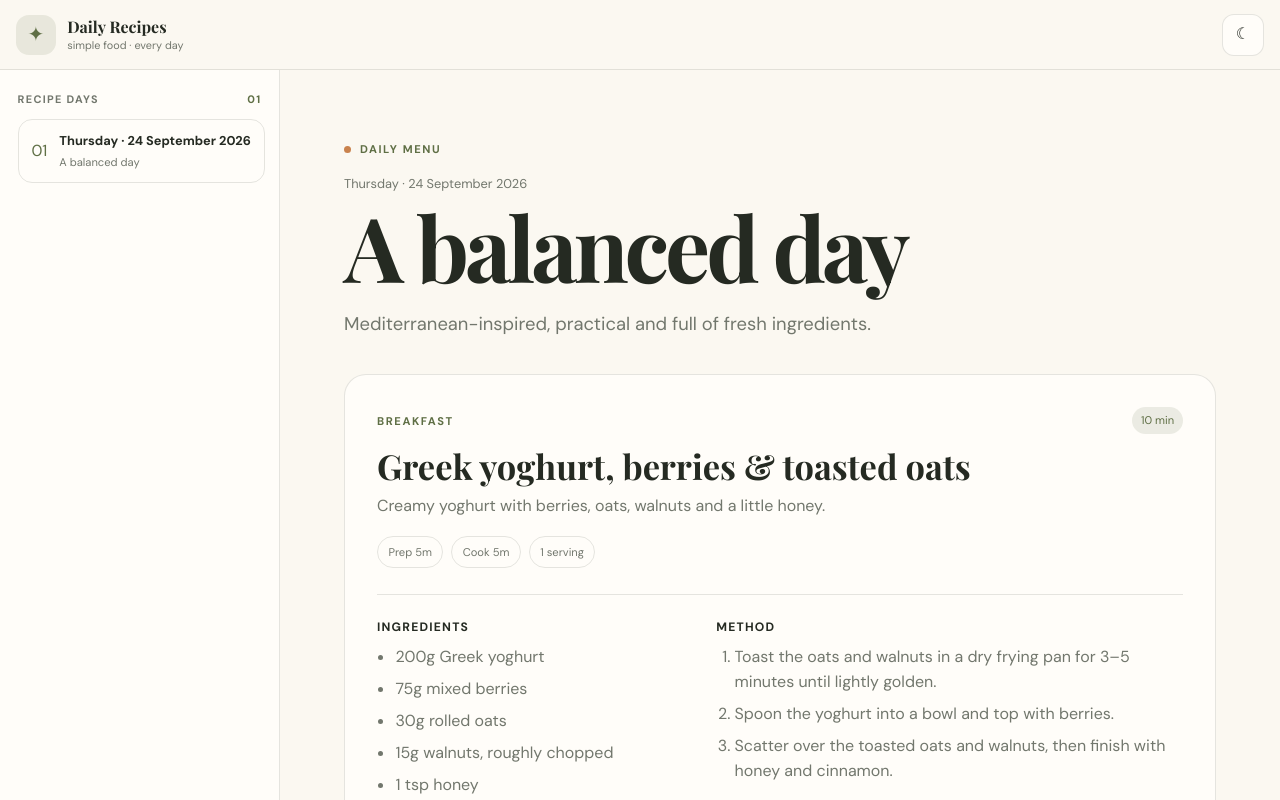
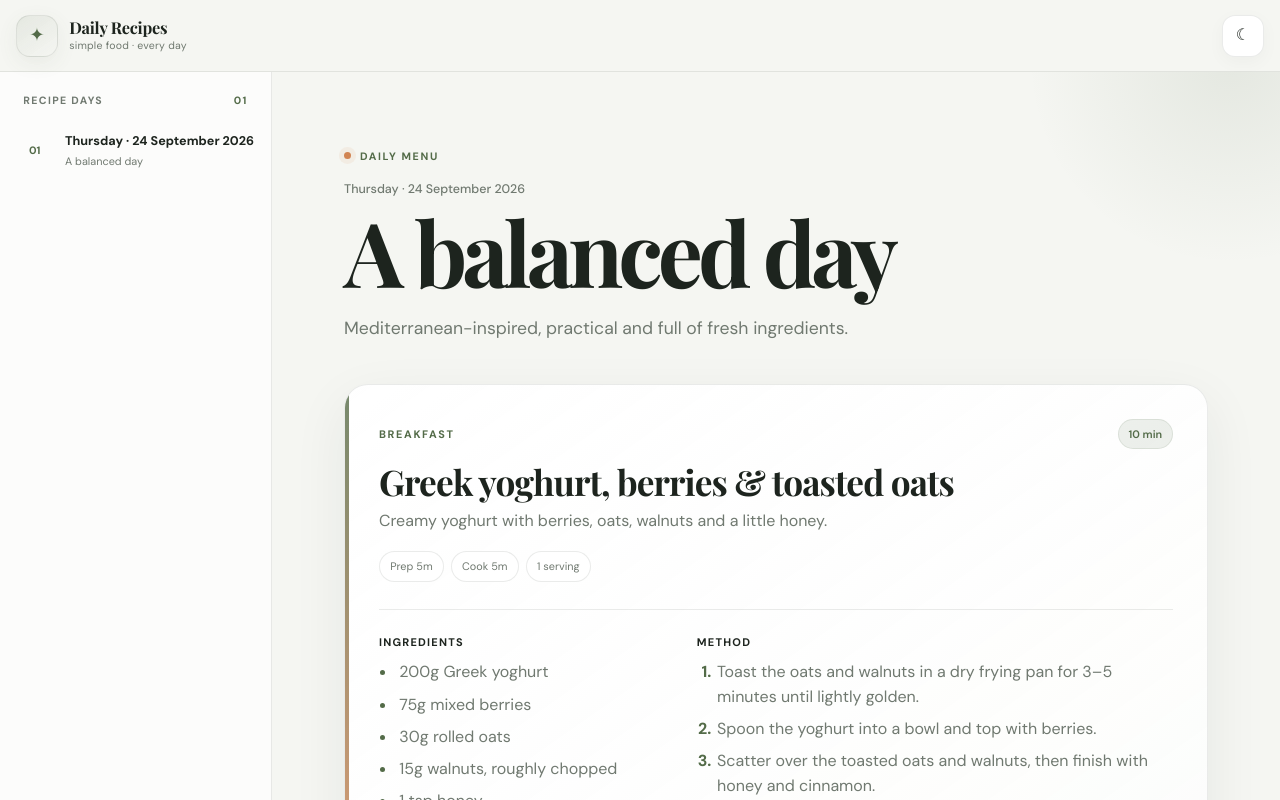
Before and after one commit to stevencr/recipes, a React (Vite) app: page / in a window 1280 px wide. Shown: the top 800 px of the page. Built offline with nearby package versions, Linux system fonts and the light colour scheme.

Commit message:
Modernise recipe app styling

```diff
--- a/src/styles.css
+++ b/src/styles.css
@@ -1,88 +1,284 @@
 @import url('https://fonts.googleapis.com/css2?family=DM+Sans:wght@400;500;600;700&family=Playfair+Display:wght@600;700&display=swap');
 
 *, *::before, *::after { box-sizing: border-box; }
+
 :root {
-  --bg: #fbf8f1;
-  --surface: #fffdf9;
-  --surface-hover: #f3eee4;
-  --border: rgba(43, 48, 38, .12);
-  --text: #252a22;
-  --muted: #72776d;
-  --accent: #5f6f45;
-  --accent-bright: #84985f;
-  --accent-soft: rgba(95,111,69,.12);
-  --warm: #c9824d;
+  --bg: #f5f6f2;
+  --surface: #ffffff;
+  --surface-soft: #eef1eb;
+  --surface-hover: #e8ece5;
+  --border: rgba(25, 35, 27, .09);
+  --text: #1d241e;
+  --muted: #707970;
+  --accent: #536b48;
+  --accent-bright: #75965f;
+  --accent-soft: rgba(83,107,72,.10);
+  --warm: #d18452;
+  --shadow: 0 18px 55px rgba(34, 47, 37, .07);
+  --shadow-hover: 0 24px 65px rgba(34, 47, 37, .11);
 }
+
 :root[data-theme="dark"] {
-  --bg: #11130f;
-  --surface: #191c16;
-  --surface-hover: #22271e;
-  --border: rgba(255,255,255,.1);
-  --text: #f2f0e8;
-  --muted: #a5aa9e;
-  --accent: #a9bc7c;
-  --accent-bright: #c2d58e;
-  --accent-soft: rgba(169,188,124,.13);
-  --warm: #e0a06e;
+  --bg: #0e120f;
+  --surface: #171c18;
+  --surface-soft: #1d241e;
+  --surface-hover: #252e25;
+  --border: rgba(255,255,255,.09);
+  --text: #f3f5ef;
+  --muted: #a4ada3;
+  --accent: #a9c78e;
+  --accent-bright: #c3dfa7;
+  --accent-soft: rgba(169,199,142,.12);
+  --warm: #e2a16f;
+  --shadow: 0 18px 55px rgba(0,0,0,.22);
+  --shadow-hover: 0 24px 65px rgba(0,0,0,.32);
 }
+
+html { color-scheme: light; scroll-behavior: smooth; }
+html[data-theme="dark"] { color-scheme: dark; }
 html, body, #root { margin: 0; min-height: 100%; background: var(--bg); }
-body { min-height: 100vh; color: var(--text); font: 16px/1.55 "DM Sans", system-ui, sans-serif; }
+body {
+  min-height: 100vh;
+  color: var(--text);
+  font: 16px/1.55 "DM Sans", system-ui, -apple-system, BlinkMacSystemFont, "Segoe UI", sans-serif;
+  -webkit-font-smoothing: antialiased;
+}
 button, a { font: inherit; }
+button { -webkit-tap-highlight-color: transparent; }
+a { color: inherit; }
+
 .site-header {
-  height: 70px; display: flex; align-items: center; gap: .75rem; padding: .7rem 1rem;
-  border-bottom: 1px solid var(--border); background: var(--bg); position: sticky; top: 0; z-index: 50;
+  height: 72px;
+  display: flex;
+  align-items: center;
+  gap: .75rem;
+  padding: .7rem 1rem;
+  border-bottom: 1px solid var(--border);
+  background: color-mix(in srgb, var(--bg) 88%, transparent);
+  backdrop-filter: blur(18px);
+  -webkit-backdrop-filter: blur(18px);
+  position: sticky;
+  top: 0;
+  z-index: 50;
 }
-.brand { display:flex; align-items:center; gap:.7rem; flex:1; color:inherit; text-decoration:none; }
-.brand__mark { width:40px; height:40px; display:grid; place-items:center; border-radius:13px; background:var(--accent-soft); color:var(--accent); font-size:1.25rem; }
-.brand__name { display:block; font:700 1rem "Playfair Display", Georgia, serif; }
-.brand__tagline { display:block; color:var(--muted); font-size:.68rem; }
-.header-actions { display:flex; gap:.7rem; }
+.brand {
+  display:flex;
+  align-items:center;
+  gap:.7rem;
+  flex:1;
+  color:inherit;
+  text-decoration:none;
+}
+.brand__mark {
+  width:42px;
+  height:42px;
+  display:grid;
+  place-items:center;
+  border:1px solid var(--border);
+  border-radius:14px;
+  background:linear-gradient(145deg, var(--accent-soft), transparent);
+  color:var(--accent);
+  font-size:1.15rem;
+  box-shadow:0 6px 20px rgba(83,107,72,.08);
+}
+.brand__name { display:block; font:700 1.02rem "Playfair Display", Georgia, serif; letter-spacing:-.015em; }
+.brand__tagline { display:block; color:var(--muted); font-size:.66rem; letter-spacing:.02em; }
+
+.header-actions { display:flex; gap:.6rem; }
 .theme-toggle, .menu-toggle {
-  width:42px; height:42px; display:grid; place-items:center; border:1px solid var(--border);
-  border-radius:12px; background:var(--surface); color:var(--text); cursor:pointer;
+  width:42px;
+  height:42px;
+  display:grid;
+  place-items:center;
+  border:1px solid var(--border);
+  border-radius:13px;
+  background:var(--surface);
+  color:var(--text);
+  cursor:pointer;
+  box-shadow:0 5px 18px rgba(0,0,0,.035);
+  transition:transform .18s ease, background .18s ease, border-color .18s ease;
 }
+.theme-toggle:hover, .menu-toggle:hover { transform:translateY(-1px); background:var(--surface-hover); border-color:rgba(83,107,72,.25); }
 .menu-toggle { place-content:center; gap:5px; }
-.menu-toggle span { width:17px; height:2px; background:currentColor; }
-.app-shell { display:grid; grid-template-columns:280px minmax(0,1fr); min-height:calc(100vh - 70px); }
-.sidebar { padding:1.4rem 1.1rem; border-right:1px solid var(--border); background:var(--surface); }
-.sidebar__heading { display:flex; justify-content:space-between; margin-bottom:.8rem; color:var(--muted); font:700 .68rem "DM Sans"; letter-spacing:.12em; text-transform:uppercase; }
+.menu-toggle span { width:17px; height:2px; border-radius:2px; background:currentColor; }
+
+.app-shell { display:grid; grid-template-columns:272px minmax(0,1fr); min-height:calc(100vh - 72px); }
+.sidebar {
+  padding:1.35rem 1rem;
+  border-right:1px solid var(--border);
+  background:color-mix(in srgb, var(--surface) 72%, transparent);
+}
+.sidebar__heading {
+  display:flex;
+  justify-content:space-between;
+  margin:0 .45rem .8rem;
+  color:var(--muted);
+  font:700 .66rem "DM Sans", sans-serif;
+  letter-spacing:.13em;
+  text-transform:uppercase;
+}
 .sidebar__heading span:last-child, .sidebar__number { color:var(--accent); }
-.sidebar__list { list-style:none; display:grid; gap:.55rem; margin:0; padding:0; }
-.sidebar__link { min-height:64px; display:flex; align-items:center; gap:.75rem; padding:.7rem .8rem; border:1px solid var(--border); border-radius:14px; color:var(--text); text-decoration:none; }
-.sidebar__link:hover, .sidebar__link.active { background:var(--surface-hover); border-color:var(--accent); }
+.sidebar__list { list-style:none; display:grid; gap:.45rem; margin:0; padding:0; }
+.sidebar__link {
+  min-height:62px;
+  display:flex;
+  align-items:center;
+  gap:.75rem;
+  padding:.65rem .75rem;
+  border:1px solid transparent;
+  border-radius:15px;
+  color:var(--text);
+  text-decoration:none;
+  transition:background .18s ease, border-color .18s ease, transform .18s ease;
+}
+.sidebar__link:hover { background:var(--surface-hover); transform:translateX(2px); }
+.sidebar__link.active { background:var(--accent-soft); border-color:rgba(83,107,72,.16); }
+.sidebar__number { width:24px; font-size:.67rem; font-weight:700; }
 .sidebar__copy { min-width:0; }
 .sidebar__copy strong, .sidebar__copy small { display:block; }
-.sidebar__copy strong { overflow:hidden; white-space:nowrap; text-overflow:ellipsis; font-size:.8rem; }
-.sidebar__copy small { margin-top:.15rem; color:var(--muted); font-size:.7rem; }
-.content { min-width:0; }
-.day-page { max-width:1100px; margin:auto; padding:clamp(32px,6vw,72px) clamp(18px,5vw,64px) 90px; }
-.day-summary { max-width:760px; margin-bottom:36px; }
-.day-summary__eyebrow { display:flex; align-items:center; gap:9px; color:var(--accent); font:700 .7rem "DM Sans"; letter-spacing:.14em; text-transform:uppercase; }
-.day-summary__eyebrow span { width:7px; height:7px; border-radius:50%; background:var(--warm); }
-.day-summary__date { margin:18px 0 8px; color:var(--muted); font-size:.8rem; }
-.day-summary h1 { margin:0; font:700 clamp(2.6rem,7vw,5.7rem)/.98 "Playfair Display", Georgia, serif; letter-spacing:-.045em; }
-.day-summary__note { max-width:620px; margin:20px 0 0; color:var(--muted); font-size:clamp(1rem,2vw,1.15rem); }
+.sidebar__copy strong { overflow:hidden; white-space:nowrap; text-overflow:ellipsis; font-size:.79rem; }
+.sidebar__copy small { margin-top:.12rem; color:var(--muted); font-size:.68rem; }
+
+.content { min-width:0; position:relative; overflow:hidden; }
+.content::before {
+  content:"";
+  position:absolute;
+  width:420px;
+  height:420px;
+  top:-220px;
+  right:-160px;
+  border-radius:50%;
+  background:radial-gradient(circle, var(--accent-soft), transparent 68%);
+  pointer-events:none;
+}
+
+.day-page {
+  position:relative;
+  max-width:1120px;
+  margin:auto;
+  padding:clamp(38px,6vw,78px) clamp(18px,5vw,64px) 96px;
+}
+.day-summary { max-width:790px; margin-bottom:42px; }
+.day-summary__eyebrow {
+  display:flex;
+  align-items:center;
+  gap:9px;
+  color:var(--accent);
+  font:700 .67rem "DM Sans", sans-serif;
+  letter-spacing:.15em;
+  text-transform:uppercase;
+}
+.day-summary__eyebrow span { width:7px; height:7px; border-radius:50%; background:var(--warm); box-shadow:0 0 0 5px rgba(209,132,82,.09); }
+.day-summary__date { margin:17px 0 9px; color:var(--muted); font-size:.78rem; font-weight:500; }
+.day-summary h1 {
+  margin:0;
+  font:700 clamp(2.8rem,7vw,5.8rem)/.96 "Playfair Display", Georgia, serif;
+  letter-spacing:-.055em;
+  text-wrap:balance;
+}
+.day-summary__note { max-width:650px; margin:21px 0 0; color:var(--muted); font-size:clamp(.98rem,2vw,1.1rem); }
+
 .meal-list { display:grid; gap:18px; }
-.recipe-card { padding:clamp(20px,4vw,32px); border:1px solid var(--border); border-radius:22px; background:var(--surface); }
+.recipe-card {
+  position:relative;
+  overflow:hidden;
+  padding:clamp(21px,4vw,34px);
+  border:1px solid var(--border);
+  border-radius:24px;
+  background:linear-gradient(145deg, var(--surface), color-mix(in srgb, var(--surface) 88%, var(--accent-soft)));
+  box-shadow:var(--shadow);
+  transition:transform .22s ease, box-shadow .22s ease, border-color .22s ease;
+}
+.recipe-card::after {
+  content:"";
+  position:absolute;
+  top:0;
+  left:0;
+  width:4px;
+  height:100%;
+  background:linear-gradient(var(--accent), var(--warm));
+  opacity:.8;
+}
+.recipe-card:hover { transform:translateY(-3px); box-shadow:var(--shadow-hover); border-color:rgba(83,107,72,.17); }
 .recipe-card__header { display:flex; justify-content:space-between; gap:1rem; align-items:center; }
-.recipe-card__meal { color:var(--accent); font:700 .7rem "DM Sans"; letter-spacing:.14em; text-transform:uppercase; }
-.recipe-card__time { padding:.3rem .55rem; border-radius:999px; background:var(--accent-soft); color:var(--accent); font-size:.7rem; }
-.recipe-card h2 { margin:13px 0 7px; font:700 clamp(1.5rem,3vw,2.15rem)/1.15 "Playfair Display", Georgia, serif; }
-.recipe-card__description { max-width:700px; margin:0; color:var(--muted); }
-.recipe-card__meta { display:flex; flex-wrap:wrap; gap:8px; margin:18px 0 26px; }
-.recipe-card__meta span { padding:.38rem .65rem; border:1px solid var(--border); border-radius:999px; color:var(--muted); font-size:.7rem; }
-.recipe-card__details { display:grid; grid-template-columns:minmax(200px,.8fr) minmax(300px,1.2fr); gap:28px; padding-top:24px; border-top:1px solid var(--border); }
-.recipe-card h3 { margin:0 0 10px; font:700 .76rem "DM Sans"; letter-spacing:.1em; text-transform:uppercase; }
+.recipe-card__meal { color:var(--accent); font:700 .68rem "DM Sans", sans-serif; letter-spacing:.15em; text-transform:uppercase; }
+.recipe-card__time {
+  padding:.34rem .62rem;
+  border:1px solid rgba(83,107,72,.12);
+  border-radius:999px;
+  background:var(--accent-soft);
+  color:var(--accent);
+  font-size:.68rem;
+  font-weight:600;
+}
+.recipe-card h2 { margin:13px 0 7px; font:700 clamp(1.55rem,3vw,2.2rem)/1.12 "Playfair Display", Georgia, serif; letter-spacing:-.025em; }
+.recipe-card__description { max-width:710px; margin:0; color:var(--muted); }
+.recipe-card__meta { display:flex; flex-wrap:wrap; gap:7px; margin:18px 0 27px; }
+.recipe-card__meta span {
+  padding:.38rem .64rem;
+  border:1px solid var(--border);
+  border-radius:999px;
+  background:color-mix(in srgb, var(--surface) 70%, transparent);
+  color:var(--muted);
+  font-size:.68rem;
+}
+.recipe-card__details {
+  display:grid;
+  grid-template-columns:minmax(200px,.75fr) minmax(300px,1.25fr);
+  gap:32px;
+  padding-top:25px;
+  border-top:1px solid var(--border);
+}
+.recipe-card h3 { margin:0 0 11px; font:700 .69rem "DM Sans", sans-serif; letter-spacing:.11em; text-transform:uppercase; }
 .recipe-card ul, .recipe-card ol { margin:0; padding-left:1.15rem; color:var(--muted); }
-.recipe-card li { margin:.45rem 0; }
-.site-footer { border-top:1px solid var(--border); padding:18px; text-align:center; color:var(--muted); font-size:.72rem; }
+.recipe-card li { margin:.46rem 0; padding-left:.12rem; }
+.recipe-card li::marker { color:var(--accent); font-weight:700; }
+
+.site-footer { border-top:1px solid var(--border); padding:19px 18px; text-align:center; color:var(--muted); font-size:.7rem; }
+
 .nav-backdrop { display:none; }
+
+:focus-visible {
+  outline:3px solid color-mix(in srgb, var(--accent) 60%, transparent);
+  outline-offset:3px;
+}
+
+@media (prefers-reduced-motion: reduce) {
+  *, *::before, *::after { scroll-behavior:auto !important; transition-duration:.01ms !important; animation-duration:.01ms !important; }
+}
+
 @media (max-width: 699px) {
   .app-shell { display:block; }
-  .sidebar { position:fixed; top:70px; bottom:0; left:0; width:min(310px,88vw); z-index:40; transform:translateX(-105%); transition:transform .24s ease; overflow:auto; }
+  .sidebar {
+    position:fixed;
+    top:72px;
+    bottom:0;
+    left:0;
+    width:min(310px,88vw);
+    z-index:40;
+    transform:translateX(-105%);
+    transition:transform .24s ease;
+    overflow:auto;
+    box-shadow:16px 0 50px rgba(0,0,0,.08);
+  }
   .sidebar.is-open { transform:translateX(0); }
-  .nav-backdrop { display:block; position:fixed; inset:70px 0 0; z-index:30; border:0; background:rgba(0,0,0,.45); }
+  .nav-backdrop {
+    display:block;
+    position:fixed;
+    inset:72px 0 0;
+    z-index:30;
+    border:0;
+    background:rgba(9,12,10,.42);
+    backdrop-filter:blur(2px);
+  }
   .recipe-card__details { grid-template-columns:1fr; gap:24px; }
-  .day-page { padding-top:34px; }
+  .day-page { padding-top:36px; }
 }
-@media (min-width: 700px) { .menu-toggle { display:none; } }
+
+@media (min-width: 700px) {
+  .menu-toggle { display:none; }
+}
+
+@media (min-width: 1100px) {
+  .day-page { padding-left:72px; padding-right:72px; }
+}
```
